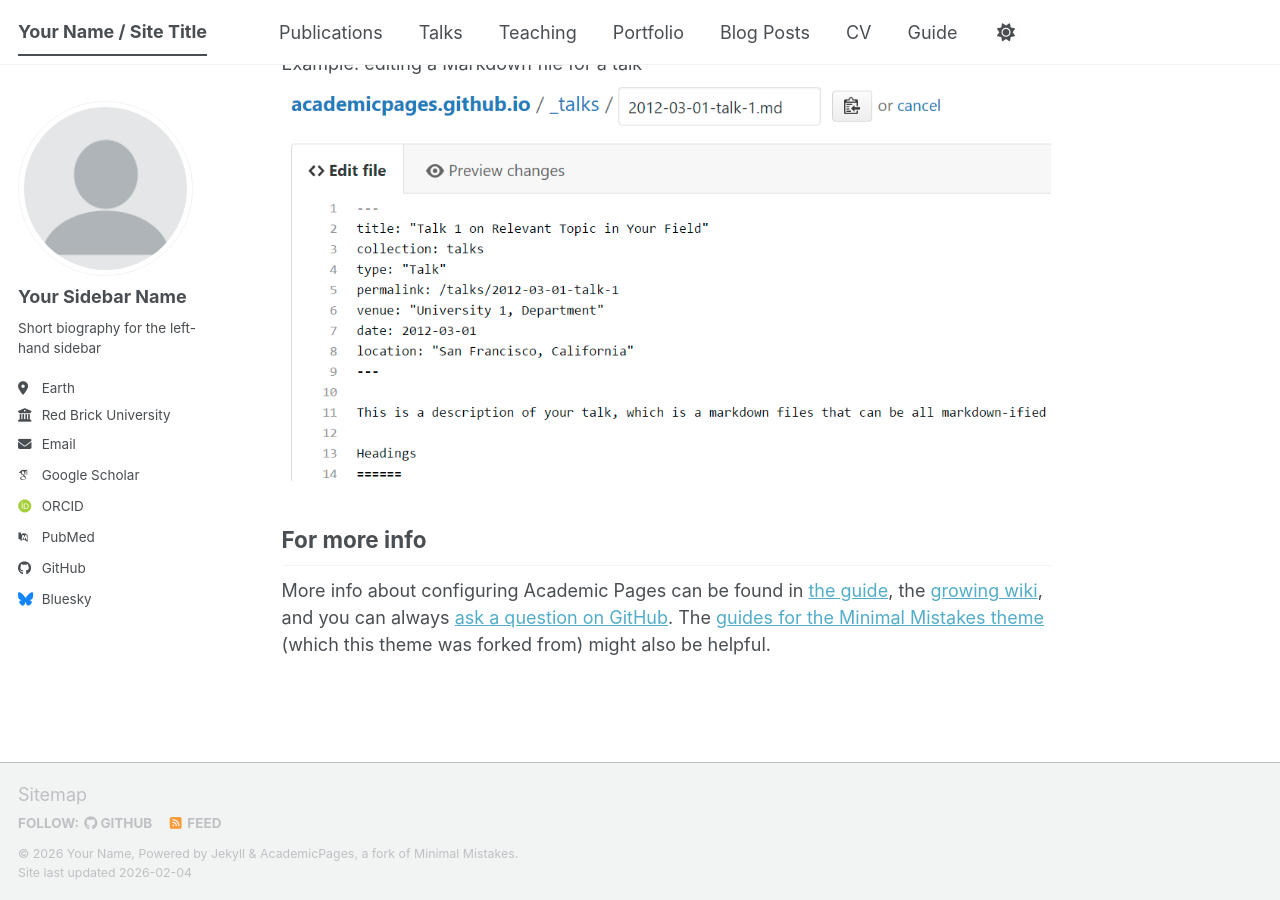
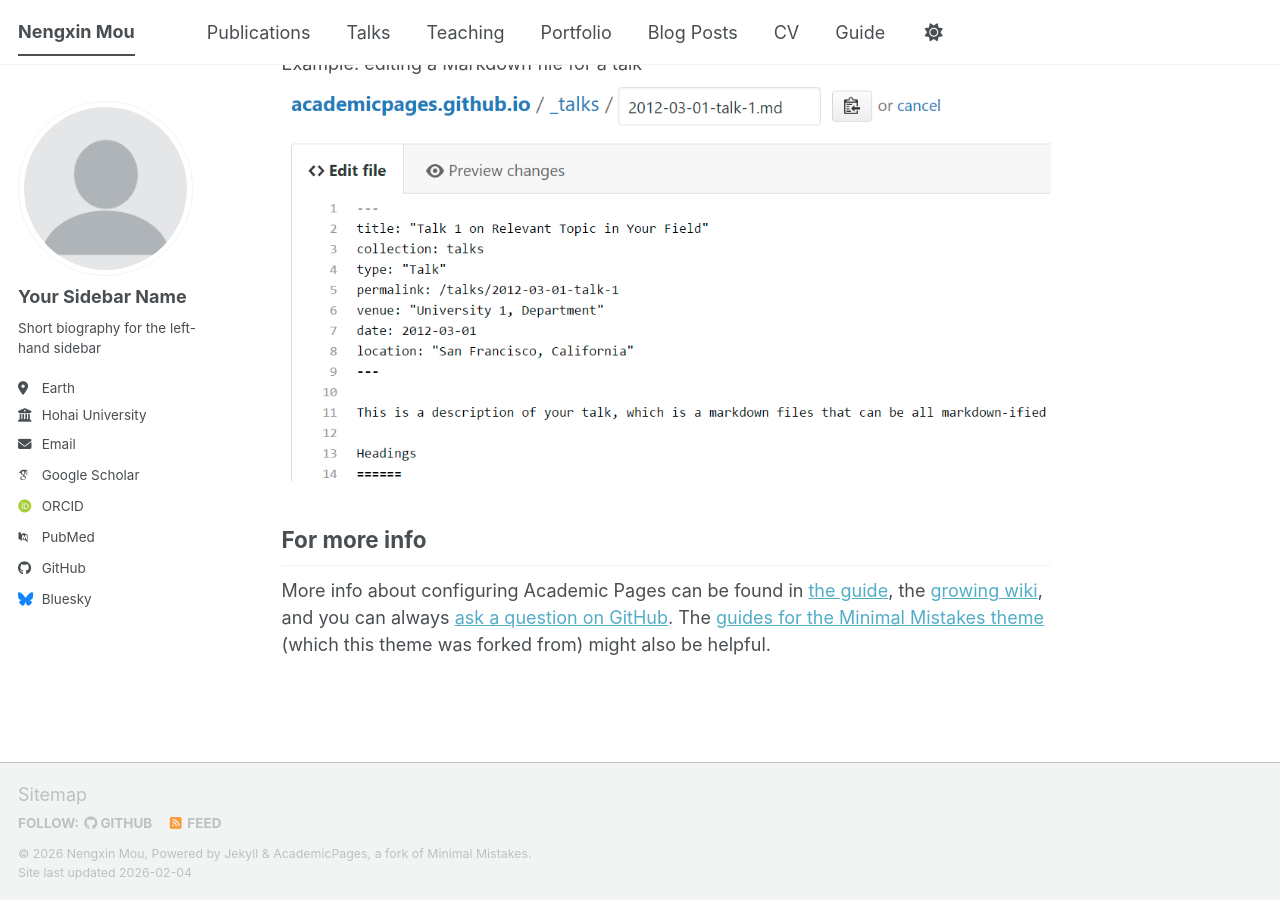
Before and after one commit to NengxinMou/NengxinMou, a Jekyll site: the page built from _pages/about.md, in a window 1280 px wide and 900 px high, scrolled down 2720 px. Built offline with Jekyll 4.4.1, drawn with Linux system fonts in a browser that asks for light colours; some web fonts are replaced; a script bundle is joined from its source files by our own code; library files that are not in the unit come from our copies.

Commit message:
Update _config.yml

```diff
--- a/_config.yml
+++ b/_config.yml
@@ -9,10 +9,10 @@
 # Basic Site Settings
 locale                   : "en-US"
 site_theme               : "default" # The available themes options are "default", "air", "sunrise", "mint", "dirt" and "contrast"
-title                    : "Your Name / Site Title"
+title                    : "Nengxin Mou"
 title_separator          : "-"
-name                     : &name "Your Name"
-description              : &description "Your Name's academic portfolio"   # Update this with a general description of your site, this is the default if not overridden by a page
+name                     : &name "Nengxin Mou"
+description              : &description "Nengxin Mou's academic portfolio"   # Update this with a general description of your site, this is the default if not overridden by a page
 url                      : https://academicpages.github.io # The base hostname & protocol for your site e.g. "https://[your GitHub username].github.io",
                                                            # or if you already have some other page hosted on Github then use "https://[your GitHub username].github.io/[Your Repo Name]"
 baseurl                  : "" # the subpath of your site, e.g. "/blog"
@@ -28,9 +28,9 @@ author:
   pronouns         : # example: "she/her"
   bio              : "Short biography for the left-hand sidebar"
   location         : "Earth"
-  employer         : "Red Brick University"
+  employer         : "Hohai University"
   uri              : # URL
-  email            : "none@example.org"
+  email            : "nengxinmou@outlook.com"
 
   # Academic websites
   academia         : # URL
```
